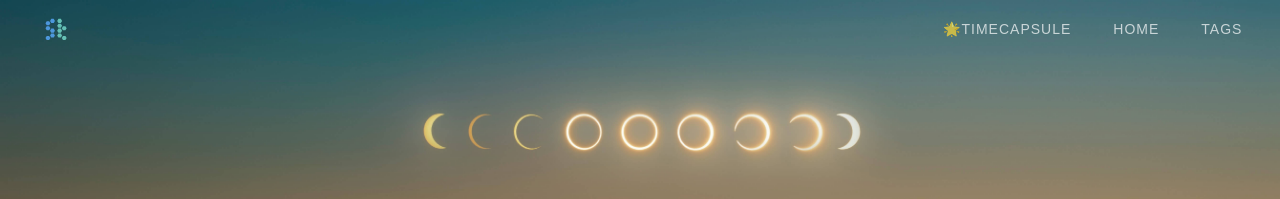
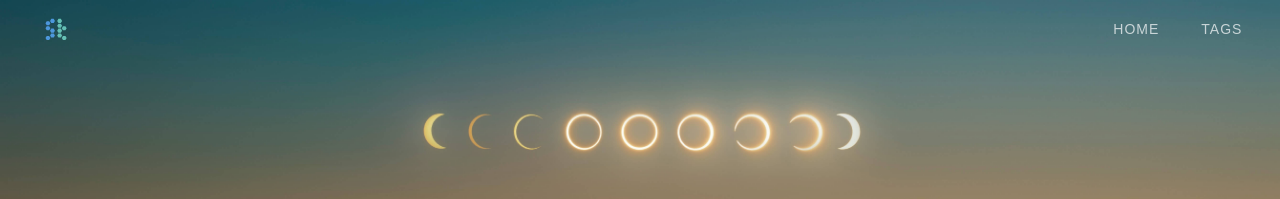
Before and after one commit to liaoyuanng/liaoyuanng.github.io, a Jekyll site: the page built from index.html, in a window 1280 px wide. Shown: the top 199 px of the page. Built offline with Jekyll 4.4.1, drawn with Linux system fonts in a browser that asks for light colours; nearby versions of some CDN libraries; the list of posts is cut into pages by our own code; comment, search, counter and statistics services are not loaded; a style sheet for code colours, icons or effects is not loaded.

Commit message:
remove notion link

```diff
--- a/_config.yml
+++ b/_config.yml
@@ -7,7 +7,6 @@ baseurl: ''
 
 # Navigation links
 nav:
-  🌟TimeCapsule: 'https://www.notion.so/liaoyuan/7bd2ceb734a448aba9d7340ca0f440ed?v=e7b64585a64e41f4a1f44ea5f546d9d7'
   home: '/'
   tags: '/tags'
 
@@ -40,7 +39,6 @@ postPatterns: 'circuitBoard'
 sns:
   # weibo: '//weibo.com/u/2738809475'
   # juejin: '//juejin.im/user/5872f9822f301e0057490c89'
-  instagram: 'https://www.notion.so/liaoyuan/7bd2ceb734a448aba9d7340ca0f440ed?v=e7b64585a64e41f4a1f44ea5f546d9d7'
   github: '//github.com/liaoyuanng'
   # jianshu: '//jianshu.com/u/f386d4a61d33'
   email: 'mailto:liaoyuanng@gmail.com'
```
